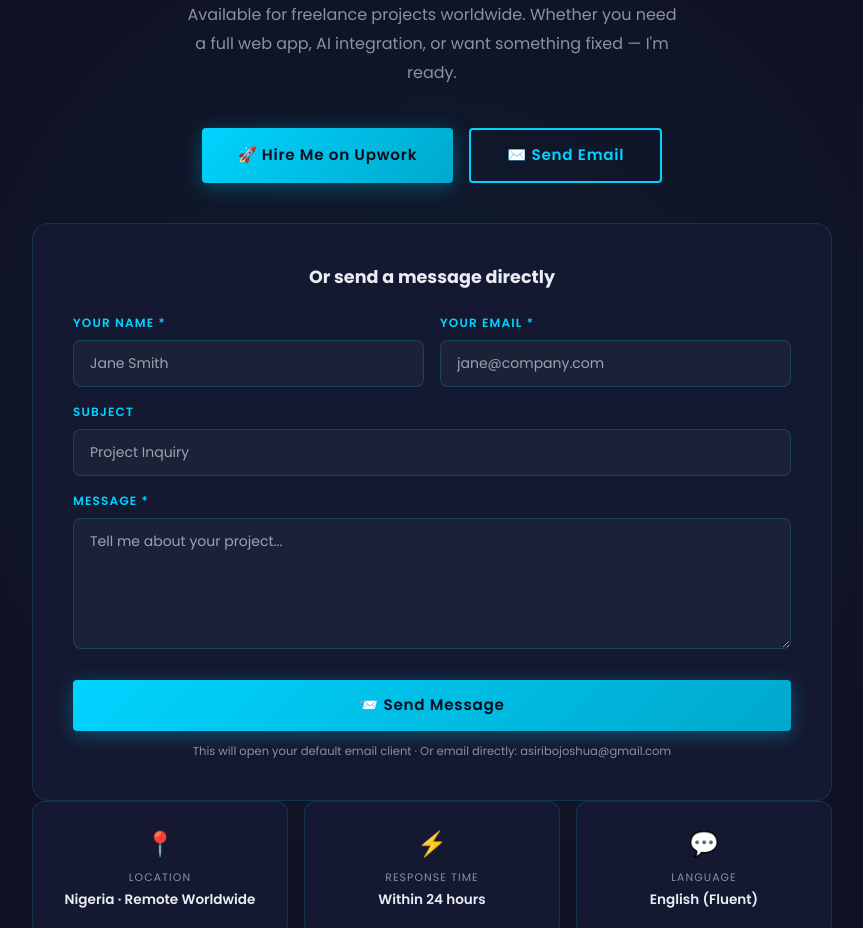
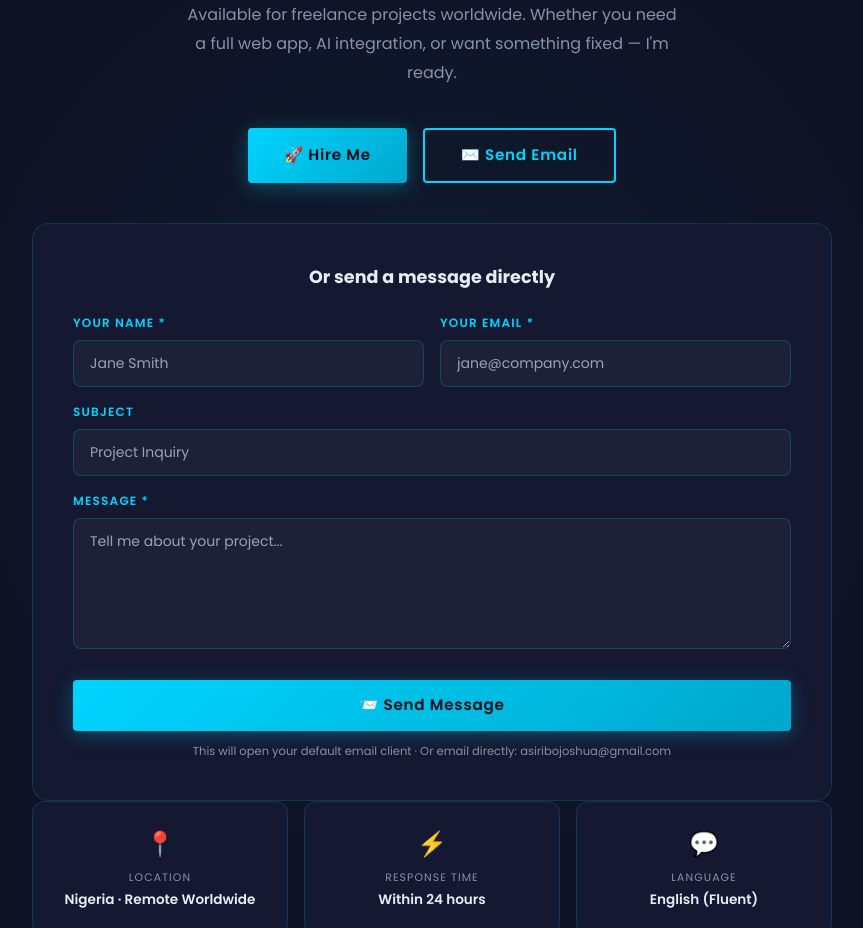
Before and after one commit to OlutobaJosh/portfolio, a Next.js app: page / in a window 1280 px wide. Shown: the part 4860-5788 px from the top of the page, without its empty margins (208-1071 px from the left). Built offline with nearby package versions, Linux system fonts and the light colour scheme.

Commit message:
Removed the "Hire Me on Upwork" text from the contact link in the index.html file.

```diff
--- a/app/page.tsx
+++ b/app/page.tsx
@@ -817,7 +817,7 @@ function ContactSection() {
           </p>
 
           <div style={{ display: 'flex', flexWrap: 'wrap', gap: '16px', justifyContent: 'center', marginBottom: '40px' }}>
-            <a href="https://www.upwork.com/freelancers/joshuaasiribo" target="_blank" rel="noopener noreferrer" className="btn-contact" style={{ fontSize: '0.95rem', padding: '14px 36px' }}>🚀 Hire Me on Upwork</a>
+            <a href="https://www.upwork.com/freelancers/joshuaasiribo" target="_blank" rel="noopener noreferrer" className="btn-contact" style={{ fontSize: '0.95rem', padding: '14px 36px' }}>🚀 Hire Me </a>
             <a href="mailto:asiribojoshua@gmail.com?subject=Project%20Inquiry%20-%20Portfolio&body=Hi%20Joshua%2C%0A%0AI%20came%20across%20your%20portfolio%20and%20would%20like%20to%20discuss%20a%20project.%0A%0A" className="btn-hire" style={{ fontSize: '0.95rem', padding: '14px 36px' }}>✉️ Send Email</a>
           </div>
 
--- a/index.html
+++ b/index.html
@@ -1406,7 +1406,7 @@
       <div class="contact-links">
         <a href="https://www.upwork.com" target="_blank" class="contact-link upwork">
           <svg width="16" height="16" viewBox="0 0 24 24" fill="currentColor"><path d="M18.561 13.158c-1.102 0-2.135-.467-3.074-1.227l.228-1.076.008-.042c.207-1.143.849-3.06 2.839-3.06 1.492 0 2.703 1.212 2.703 2.703-.001 1.489-1.212 2.702-2.704 2.702zm0-8.14c-2.539 0-4.51 1.649-5.31 4.366-1.22-1.834-2.148-4.036-2.687-5.892H7.828v7.112c-.002 1.406-1.141 2.546-2.547 2.546-1.405 0-2.543-1.14-2.543-2.546V3.492H0v7.112c0 2.914 2.37 5.303 5.281 5.303 2.913 0 5.283-2.389 5.283-5.303v-1.19c.529 1.107 1.182 2.229 1.974 3.221l-1.673 7.873h2.797l1.213-5.71c1.063.679 2.285 1.109 3.686 1.109 3 0 5.439-2.452 5.439-5.45 0-3-2.439-5.452-5.439-5.452z"/></svg>
-          Hire Me on Upwork
+          Hire Me
         </a>
         <a href="mailto:joshua@example.com" class="contact-link email">
           <svg width="16" height="16" viewBox="0 0 24 24" fill="none" stroke="currentColor" stroke-width="2"><path d="M4 4h16c1.1 0 2 .9 2 2v12c0 1.1-.9 2-2 2H4c-1.1 0-2-.9-2-2V6c0-1.1.9-2 2-2z"/><polyline points="22,6 12,13 2,6"/></svg>
```
